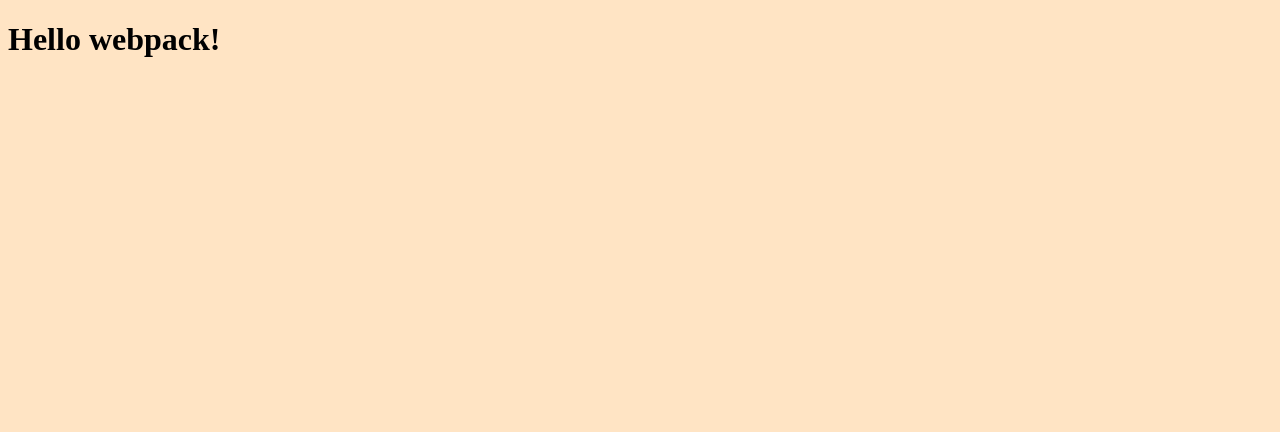
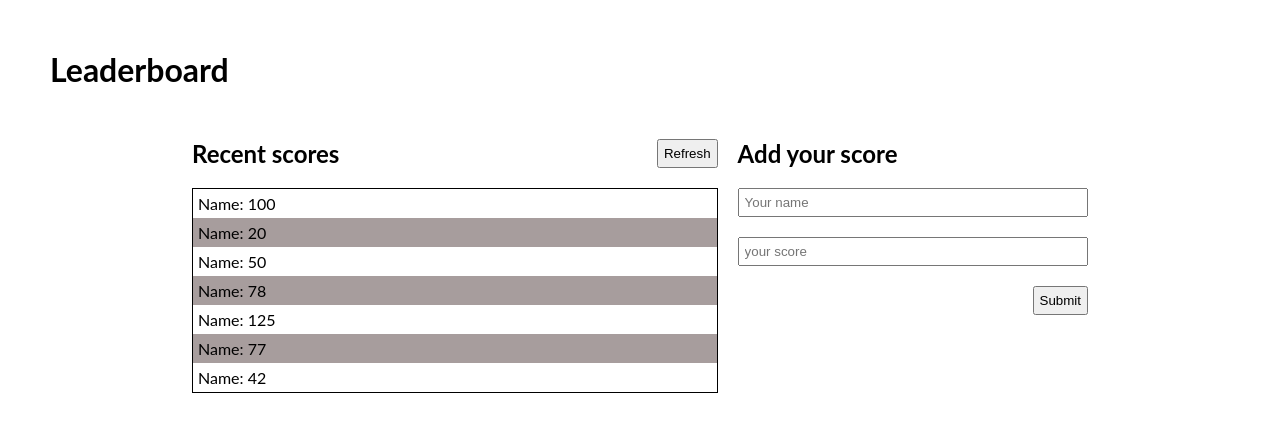
Before and after one commit to nottherealalanturing/Leaderboard-List-App, a website built with webpack: page src/index.html in a window 1280 px wide. Built offline with nearby package versions, Linux system fonts and the light colour scheme.

Commit message:
feat: add markup wireframe

```diff
--- a/package.json
+++ b/package.json
@@ -6,7 +6,11 @@
   "license": "MIT",
   "private": "true",
   "devDependencies": {
+    "babel-eslint": "10.x",
     "css-loader": "^6.7.1",
+    "eslint": "7.x",
+    "eslint-config-airbnb-base": "14.x",
+    "eslint-plugin-import": "2.x",
     "html-webpack-plugin": "^5.5.0",
     "style-loader": "^3.3.1",
     "webpack": "^5.72.0",
--- a/src/index.html
+++ b/src/index.html
@@ -3,9 +3,32 @@
   <head>
     <meta charset="UTF-8" />
     <meta name="viewport" content="width=device-width, initial-scale=1.0" />
-    <title>Wbpack Exercise</title>
+    <title>LeaderBoard</title>
   </head>
   <body>
-    <h1>Hello webpack!</h1>
+    <h1>Leaderboard</h1>
+    <main class="container">
+      <div class="score-container">
+        <div class="refresh-div">
+          <h2>Recent scores</h2>
+          <button type="button" class="refreshbtn">Refresh</button>
+        </div>
+        <ul class="score-list">
+          <li>Name: 100</li>
+          <li>Name: 20</li>
+          <li>Name: 50</li>
+          <li>Name: 78</li>
+          <li>Name: 125</li>
+          <li>Name: 77</li>
+          <li>Name: 42</li>
+        </ul>
+      </div>
+      <form>
+        <h2>Add your score</h2>
+        <input type="text" id="name" placeholder="Your name" />
+        <input type="text" id="score" placeholder="your score" />
+        <button type="submit" class="submitBtn">Submit</button>
+      </form>
+    </main>
   </body>
 </html>
--- a/src/style.css
+++ b/src/style.css
@@ -1,3 +1,70 @@
-body {
-  background-color: bisque;
+@import url('https://fonts.googleapis.com/css2?family=Poppins:ital,wght@0,100;0,300;0,400;0,700;0,900;1,100;1,300;1,400;1,700;1,900&display=swap');
+
+*,
+*::before,
+*::after {
+  margin: 0;
+  padding: 0;
+  box-sizing: border-box;
 }
+
+html {
+  font-size: 16px;
+  font-family: 'Lato', Arial, Helvetica, sans-serif;
+}
+
+body h1 {
+  margin: 50px;
+}
+
+.container {
+  display: grid;
+  margin: 0 auto;
+  width: 70%;
+  grid-template-columns: 1.5fr 1fr;
+  gap: 20px;
+}
+
+.score-container {
+  display: flex;
+  flex-direction: column;
+}
+
+.refresh-div {
+  display: flex;
+  align-items: center;
+  justify-content: space-between;
+  margin-bottom: 20px;
+}
+
+.refreshbtn {
+  padding: 5px;
+}
+
+.score-list {
+  border: 1px solid black;
+  list-style: none;
+}
+
+.score-list li {
+  padding: 5px;
+}
+
+.score-list li:nth-child(even) {
+  background-color: rgb(167, 157, 157);
+}
+
+form {
+  display: flex;
+  flex-direction: column;
+  gap: 20px;
+}
+
+form input {
+  padding: 5px;
+}
+
+.submitBtn {
+  align-self: flex-end;
+  padding: 5px;
+}
```
Also changed, not shown: 1 other file.
